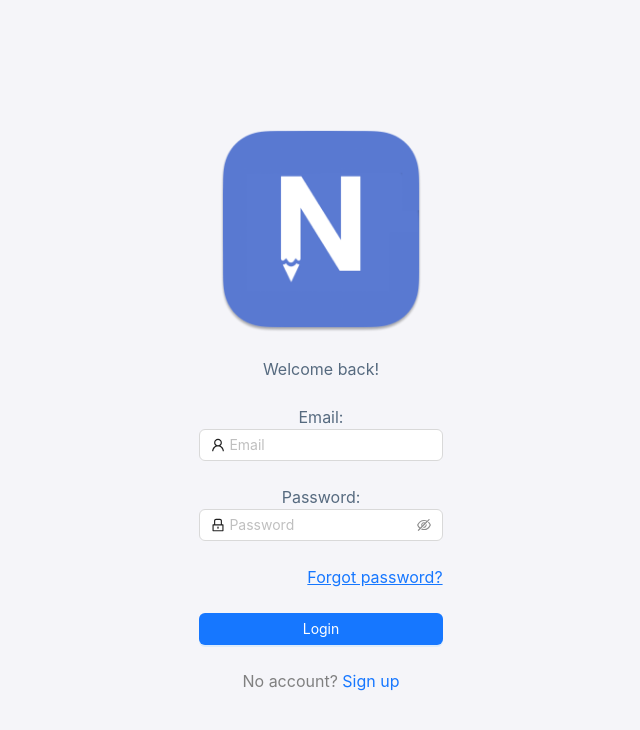
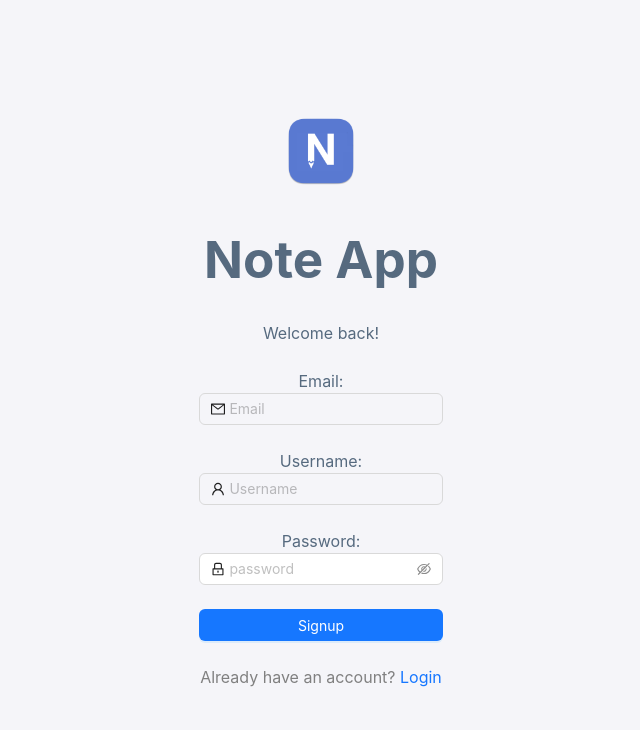
Before and after one commit to slimskhab/ieee-orange-int-2024-mern, a React (Vite) app in the folder frontend/: page /signup in a window 1280 px wide. Shown: the top 730 px of the page, without its empty margins (319-959 px from the left). Built offline with nearby package versions, Linux system fonts and the light colour scheme.

Commit message:
added signup page

```diff
--- a/frontend/src/App.jsx
+++ b/frontend/src/App.jsx
@@ -2,6 +2,7 @@ import './App.css'
 import Login from './view/pages/Login/Login'
 
 import { Route,Routes } from 'react-router-dom';
+import Signup from './view/pages/Signup/Signup';
 
 function App() {
 
@@ -10,7 +11,7 @@ function App() {
 
 <Routes >
   <Route path= "/login" element ={<Login/>}  />
-  <Route path= "/signup" element ={<Login/>}  />
+  <Route path= "/signup" element ={<Signup/>}  />
 
 </Routes>
 
--- /dev/null
+++ b/frontend/src/view/pages/Signup/Signup.jsx
@@ -0,0 +1,156 @@
+import React, { useState } from "react";
+import { Input, Button, message } from "antd";
+import {
+  UserOutlined,
+  LockOutlined,
+  EyeInvisibleOutlined,
+  EyeTwoTone,
+  MailOutlined,
+} from "@ant-design/icons";
+import { useNavigate } from "react-router-dom";
+import axiosRequest from "../../../utils/AxiosConfig";
+
+function Signup() {
+  const [buttonLoading, setButtonLoading] = useState();
+  const [email, setEmail] = useState();
+  const [username, setUsername] = useState();
+
+  const [password, setPassword] = useState();
+  const [messageApi, contextHolder] = message.useMessage();
+
+  const navigate = useNavigate();
+  const handleSignUpButton = () => {
+    setButtonLoading(true);
+
+    axiosRequest
+      .post(`/user/signup`, {
+        email,
+        password,
+        username
+      })
+      .then((res) => {
+        setButtonLoading(false);
+        navigate("/login");
+      })
+      .catch((e) => {
+        showtoast("error", "Server Error!");
+      })
+      .finally(() => {
+        setButtonLoading(false);
+      });
+  };
+
+  const [passwordVisible, setPasswordVisible] = React.useState(false);
+
+  const showtoast = (type, message) => {
+    messageApi.open({
+      type: type,
+      content: message,
+      style: {
+        left: 0,
+        right: 0,
+        top: 0,
+        bottom: 0,
+        position: "absolute",
+      },
+    });
+  };
+  return (
+    <div
+      style={{
+        display: "flex",
+        flexDirection: "column",
+        alignItems: "center",
+        justifyContent: "center",
+        height: "100%",
+        width: "100%",
+      }}
+    >
+      <div
+        style={{
+          display: "flex",
+          flexDirection: "column",
+          alignItems: "center",
+          justifyContent: "center",
+          height: "100%",
+          width: "20%",
+        }}
+      >
+        <div>
+          <img src="../assets/logo.png" height={80}></img>
+        </div>
+        <h1 style={{ textAlign: "center" }}>Note App</h1>
+        <span>Welcome back!</span>
+        <br></br>
+
+        <div style={{ width: "100%" }}>
+          <label>Email:</label>
+          <Input
+            placeholder="Email"
+            prefix={<MailOutlined />}
+            style={{ background: "transparent", }}
+            onChange={(e) => {
+              setEmail(e.target.value);
+            }}
+          />
+        </div>
+        <br></br>
+        <div style={{ width: "100%" }}>
+          <label>Username:</label>
+          <Input
+            placeholder="Username"
+            prefix={<UserOutlined />}
+            style={{ background: "transparent", }}
+            onChange={(e) => {
+              setUsername(e.target.value);
+            }}
+          />
+        </div>
+        <br></br>
+        <div style={{ width: "100%" }}>
+          <label>Password:</label>
+          <Input.Password
+            placeholder="password"
+            prefix={<LockOutlined />}
+            onChange={(e) => {
+              setPassword(e.target.value);
+            }}
+            iconRender={(visible) =>
+              visible ? <EyeTwoTone /> : <EyeInvisibleOutlined />
+            }
+          />
+        </div>
+        <br></br>
+
+        <div style={{ width: "100%" }}>
+          <Button
+            type="primary"
+            style={{ width: "100%" }}
+            loading={buttonLoading}
+            onClick={handleSignUpButton}
+          >
+            Signup
+          </Button>
+        </div>
+
+        <br></br>
+        <div>
+          <span style={{ color: "grey" }}>
+            Already have an account?{" "}
+            <span
+              style={{ color: "var(--primary-color)", cursor: "pointer" }}
+              onClick={() => {
+                navigate("/login");
+              }}
+            >
+              Login
+            </span>
+          </span>
+        </div>
+      </div>
+      {contextHolder}
+    </div>
+  );
+}
+
+export default Signup;
```
Also changed, not shown: frontend/src/view/pages/Signup/Signup.css (added).
